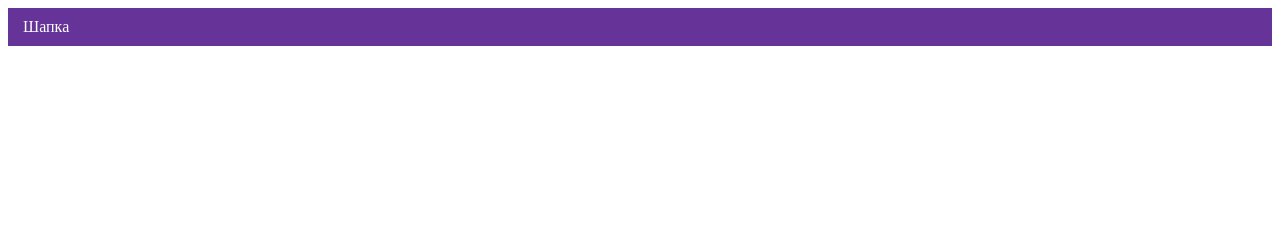
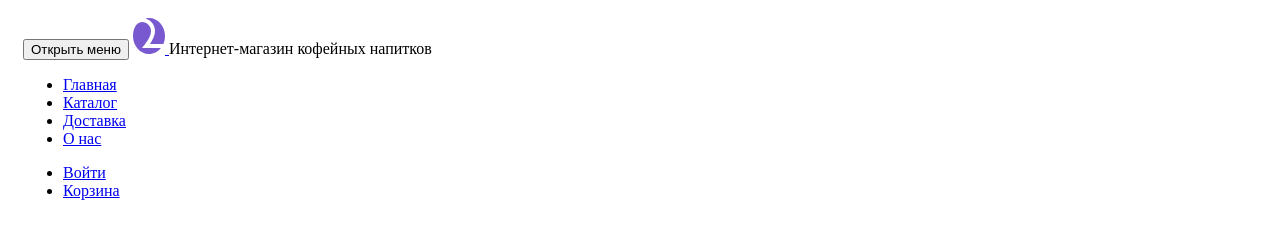
Before and after one commit to loonymax/drink2go, a website: page source/index.html in a window 1280 px wide. Drawn offline with nearby package versions, Linux system fonts and the light colour scheme; files that its build step writes are made by us from their sources.

Commit message:
header layout

```diff
--- a/source/index.html
+++ b/source/index.html
@@ -2,12 +2,47 @@
 <html class="page" lang="ru">
   <head>
     <meta charset="UTF-8">
-    <title>Название проекта</title>
+    <title>Интернет-магазин кофейных напитков Drink to go</title>
     <meta name="viewport" content="width=device-width,initial-scale=1">
     <link rel="stylesheet" href="css/style.css">
   </head>
   <body class="page__body">
-    <header class="header">Шапка</header>
+
+    <!-- Header  -->
+
+    <header class="header">
+      <button class="header__menu-button button">
+        <span class="visually-hidden">Открыть меню</span>
+      </button>
+      <a class="header__logo-link" href="#">
+        <img class="header__logo-image" src="./img/logo-mobile.svg" alt="Логотип магазина Drink to go." width="32" height="36">
+      </a>
+      <span class="header__description">Интернет-магазин кофейных напитков</span>
+      <nav class="header__navigation navigation">
+        <ul class="navigation__site-list">
+          <li class="navigation__site-item">
+            <a href="#" class="bavigation__site-link">Главная</a>
+          </li>
+          <li class="navigation__site-item">
+            <a href="#" class="bavigation__site-link">Каталог</a>
+          </li>
+          <li class="navigation__site-item">
+            <a href="#" class="bavigation__site-link">Доставка</a>
+          </li>
+          <li class="navigation__site-item">
+            <a href="#" class="bavigation__site-link">О нас</a>
+          </li>
+        </ul>
+        <ul class="navigation__user-list">
+          <li class="navigation__user-item">
+            <a href="#" class="navigation__user-link">Войти</a>
+          </li>
+          <li class="navigation__user-item">
+            <a href="#" class="navigation__user-link">Корзина</a>
+          </li>
+        </ul>
+      </nav>
+    </header>
 
     <script src="./js/script.js" defer></script>
   </body>
--- a/source/less/blocks/header.less
+++ b/source/less/blocks/header.less
@@ -1,5 +1,4 @@
 .header {
-  background-color: #663399;
-  color: #ffffff;
+  color: #000000;
   padding: 10px 15px;
 }
```
Also changed, not shown: source/img/icons/user.svg (added), source/img/logo-mobile.svg (added).
